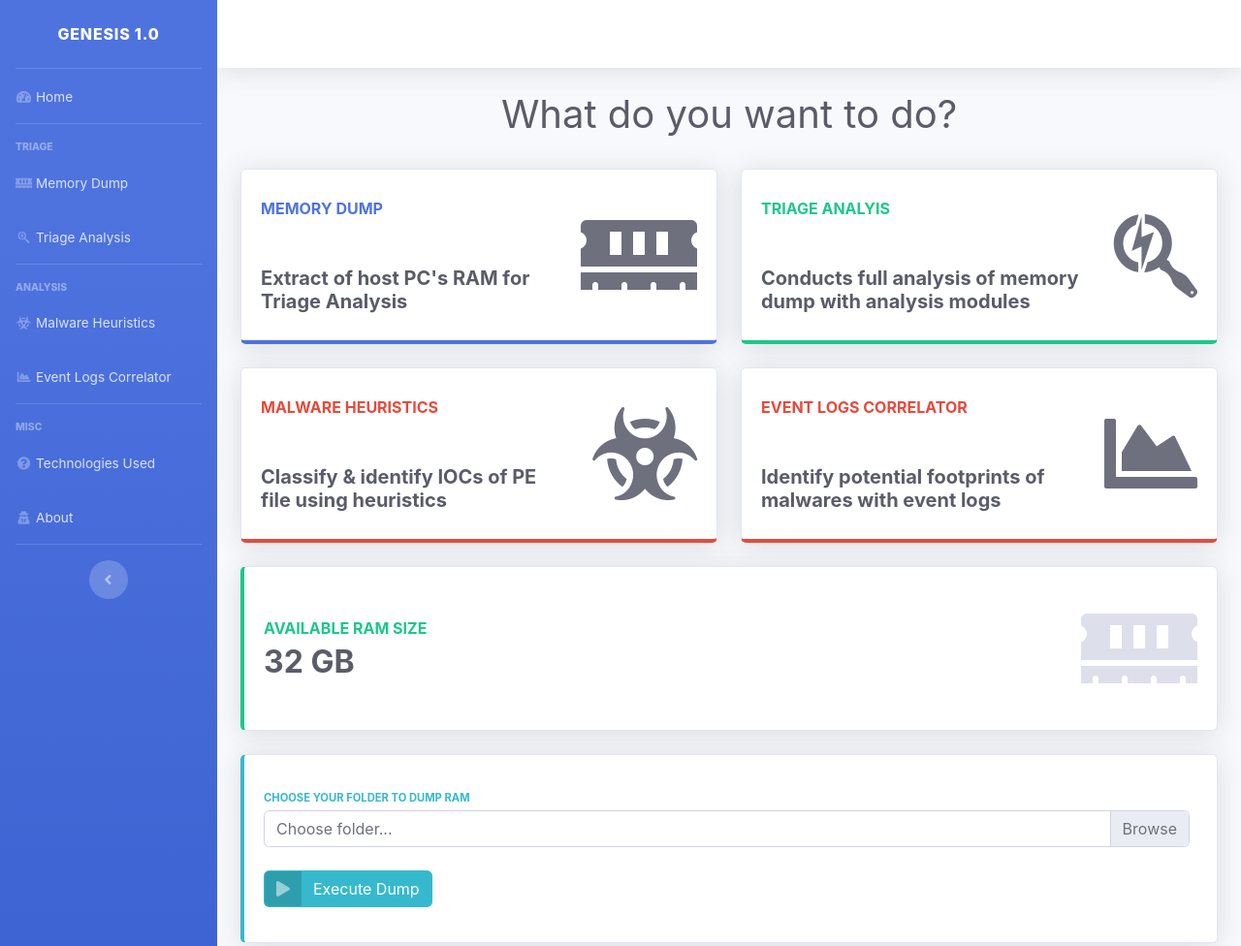
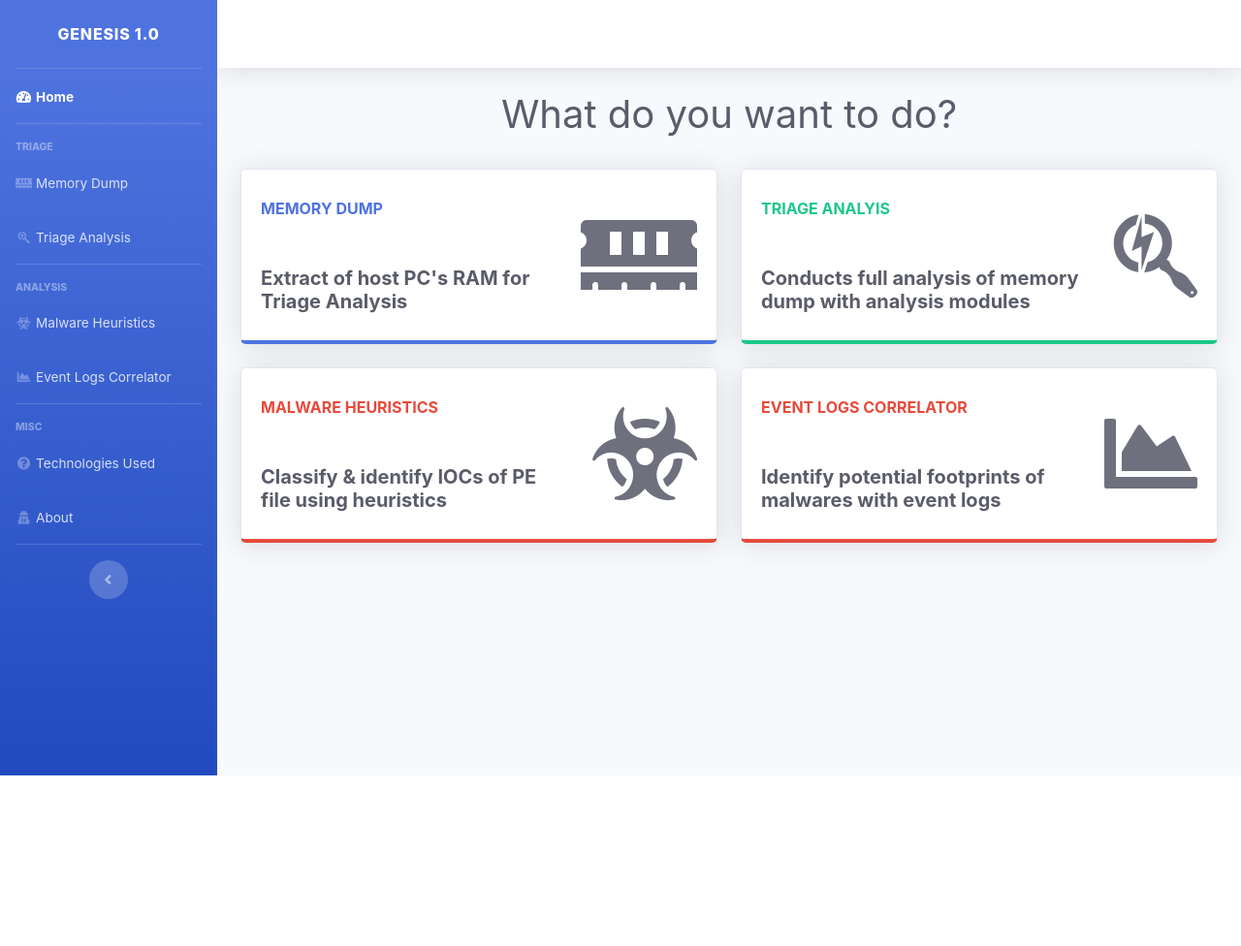
Before and after one commit to javvylx/Enigma, a plain HTML site: page GUI/index.html in a window 1280 px wide. Shown: the top 976 px of the page at 97% size. After the commit the page ends 800 px from the top, so only its background shows below. Drawn offline with Linux system fonts and the light colour scheme; a web font is replaced by a local one.

Commit message:
Changes 21 Oct 2020
Modified SideBar
Done Malware & Evt Pages

```diff
--- a/GUI/index.html
+++ b/GUI/index.html
@@ -11,6 +11,8 @@
 
 <link href="css/sb-admin-2.min.css" rel="stylesheet">
 <link href="css/style.css" rel="stylesheet">
+<link href="vendor/datatables/dataTables.bootstrap4.min.css" rel="stylesheet">
+
 <script src="vendor/jquery/jquery.min.js"></script>
 <script src="vendor/bootstrap/js/bootstrap.bundle.min.js"></script>
 <script src="vendor/jquery-easing/jquery.easing.min.js"></script>
@@ -20,6 +22,10 @@
 <script src="ui_libs/toastr.min.js"></script>
 <script src="ui_libs/loadingoverlay.min.js"></script>
 <script src="ui_libs/aris.js"></script>
+<script src="vendor/datatables/jquery.dataTables.min.js"></script>
+<script src="vendor/datatables/dataTables.bootstrap4.min.js"></script>
+
+
 <script language="javascript">
 needsUpdate = {csv: true, benchmarking: false, plot_map: false };
 
@@ -96,6 +102,24 @@ $(function () {
 			]
 		];
 	}
+
+	// ['div', {class: 'mb-4 '},
+	// 	['div', {class: 'card border-left-success shadow h-100 py-3'},
+	// 		['div', {class: 'card-body'},
+	// 			['div', {class: 'row no-gutters align-items-center'},
+	// 				['div', {class: 'col mr-2'},
+ //                    	['div',{class: 'text-xl font-weight-bold text-success text-uppercase mb-1'}, "Available RAM Size"],
+ //                    	['div', {class: 'h2 mb-0 font-weight-bold text-gray-800'}, "32 GB"]
+ //                  	],
+ //                  	['div', {class: 'col-auto'},
+ //                  		['i' , {class: 'fas fa-memory fa-6x text-gray-300'}]
+ //                  	]
+
+ //                ]
+ //            ]
+ //        ]
+ //    ];
+
 
 
 
@@ -222,8 +246,11 @@ $(function () {
 // gridClass, colorStyle, title, desc, iconClass
 
 	var homeRamDumpCtx = genHomeCardCtx("home-ram-card", "col-xl-6 col-md-6 home-card", "primary", "Memory Dump", "Extract of host PC's RAM for Triage Analysis", "fas fa-memory");
+
 	var homeTriageCtx = genHomeCardCtx("home-triage-card", "col-xl-6 col-md-6 home-card", "success", "Triage Analyis", "Conducts full analysis of memory dump with analysis modules", "fab fa-searchengin");
+
 	var homeMalwareCtx = genHomeCardCtx("home-malware-card", "col-xl-6 col-md-6 home-card", "danger", "Malware Heuristics", "Classify & identify IOCs of PE file using heuristics", "fas fa-biohazard");
+
 	var homeWindowLogCtx = genHomeCardCtx("home-window-card", "col-xl-6 col-md-6 home-card", "danger", "Event Logs Correlator", "Identify potential footprints of malwares with event logs", "fas fa-chart-area");
 
 
@@ -260,7 +287,7 @@ $(function () {
  	);
 
  	var triageInstructionsCtx = genPageIntroCardCtx("Instructions", "fas fa-info-circle", [
- 		genParaCtx("Fill in case name & choose folder location to dump analysis output", "",)
+ 		genParaCtx("Fill in case name & choose folder location to dump analysis output", "", "")
 	]);
 
 
@@ -268,7 +295,7 @@ $(function () {
 
  	// return genInfoCardCtx(cardId, gridClass, colorStyle, genInfoBodyCtx(title, desc, iconClass, colorStyle));
 
- 	var triageFunctionsDescCtx = genPageIntroCardCtx("Functionalities", "fas fa-brackets-curly", [
+ 	var triageFunctionsDescCtx = genPageIntroCardCtx("Functionalities", "fas fa-atom", [
  		genParaCtx("The whole triage process covers the following ", "h4 col-12 mb-5" ),
  		genHomeCardCtx("triage-func-network", "col-xl-4 col-md-4 triage-desc-card", "success", "Network Connectivity", "", "fas fa-wifi icon-cog"),
  		genHomeCardCtx("triage-func-command", "col-xl-4 col-md-4 triage-desc-card", "success", "Commands Executed", "", "fas fa-terminal"),
@@ -278,8 +305,6 @@ $(function () {
  		genHomeCardCtx("triage-func-virustotal", "col-xl-4 col-md-4 triage-desc-card", "success", "Virustotal", "", "fas fa-viruses")],
  		"row"
  	);
-
-
 
 
 	var triageRequiredInputCtx = genFileSelectCtx("triage-card-select_image",
@@ -294,6 +319,15 @@ $(function () {
  	);
 
 
+ 	var malwareFunctionsCtx = genPageIntroCardCtx("Functions", "fas fa-atom", [
+ 		genParaCtx("This module analyses Portable Executables (PE) files in several aspect", "h4 col-12 mb-5" ),
+ 		genHomeCardCtx("malware-func-heuristics", "col-xl-3 col-md-3 triage-desc-card", "primary", "Heuristics", "", "fas fa-viruses"),
+ 		genHomeCardCtx("malware-func-entropy", "col-xl-3 col-md-3 triage-desc-card", "primary", "Entropy", "", "fas fa-sort-numeric-up-alt"),
+ 		genHomeCardCtx("malware-func-imports", "col-xl-3 col-md-3 triage-desc-card", "primary", "Imported Functions", "", "fas fa-file-import"),
+ 		genHomeCardCtx("malware-func-ml", "col-xl-3 col-md-3 triage-desc-card", "primary", "ML", "", "fas fa-robot")],
+ 		"row"
+	);
+
  	var malwareRequiredInputCtx = genFileSelectCtx("malware-card-select-file",
  		"Choose your PE file to analyse",
 		"malware-input-folder",
@@ -304,21 +338,122 @@ $(function () {
 		"fas fa-play",
 		"info"
  	);
+
+
+
+ 	var evtInstructionsCtx = genPageIntroCardCtx("Information", "fas fa-info-circle", [
+ 		genParaCtx("Select desired windows log to analyse. Some examples of windows logs are Security.evtx, System.evtx, etc.", "", "")
+	]);
+
+ 	var evtRequiredInputCtx = genFileSelectCtx("evt-card-select-file",
+ 		"Choose your Windows Log to analyse",
+		"evt-input-folder",
+		"Choose file...",
+		"FILE",
+		"evt-btn-run",
+		"Execute correlation",
+		"fas fa-play",
+		"info"
+ 	);
+
+ 	function genTableWithDivCtx(mainDivId, subDivId, tblId, divDesc) {
+ 		return ['div', {id: mainDivId, class: 'col-xl-12 col-md-12 mb-4'},
+	 		['div', {class: 'card shadow mb-4'},
+	            ['div', {class: 'card-header py-3'},
+	             	['h6',  {class: 'm-0 font-weight-bold text-primary'}, divDesc]
+	            ],
+	            ['div', {id: subDivId, class: 'card-body'},
+	            	['div', {class: 'table-responsive'},
+		            	['table', {id: tblId, class: 'table table-bordered', id: 'dataTable',  width: '100%', cellspacing: '0'},
+							['thead',
+								['tr',
+									['th', ,'TimeStamp'],
+									['th', 'EventID'],
+									['th', 'Classification Type'],
+									['th', 'Desc']
+								]
+							],
+			      //           ['tfoot',
+			      //               ['tr',
+									// ['th', ,'TimeStamp'],
+									// ['th', 'EventID'],
+									// ['th', 'Classification Type'],
+									// ['th', 'Desc']
+			      //               ]
+			      //           ],
+			                ['tbody',
+			                    ['tr',
+			                    	['td', 'Passaway time'],
+			                    	['td', 'Your daddy ID'],
+			                    	['td', 'Dropout'],
+			                    	['td', 'Im gona suicide']
+				                ],
+				                ['tr',
+									['td', 'Passaway time'],
+									['td', 'Your daddy ID'],
+									['td', 'Dropout'],
+									['td', 'Im gona suicide']
+			                    ]
+			                ]
+		               ]
+	              	]
+	            ]
+	        ]
+        ];
+
+// <tbody>
+// 	<tr>
+// 		<td>Jenette Caldwell</td>
+// 		<td>Development Lead</td>
+// 		<td>New York</td>
+// 		<td>30</td>
+// 		<td>2011/09/03</td>
+// 		<td>$345,000</td>
+// 	</tr>
+// 	<tr>
+// 		<td>Yuri Berry</td>
+// 		<td>Chief Marketing Officer (CMO)</td>
+// 		<td>New York</td>
+// 		<td>40</td>
+// 		<td>2009/06/25</td>
+// 		<td>$675,000</td>
+// 	</tr>
+
+
+
+// </tbody>
+
+
+ 	}
+
+
+ 	// var evtResultsTableCtx =
  	// Population of elements into specific rows
 
 	$('#row-home').html(HTML(dashboardCtxs));
 	$(HTML(sideMenuCtx)).insertAfter('#first-boarder');
+	// 1
 	$('#row-memory').html(HTML([memRamSizeCardCtx, memRequiredInputCtx]));
+
+	// 2
 	$('#row-triage').html(HTML([triageInstructionsCtx, triageFunctionsDescCtx, triageRequiredInputCtx]));
 
-	$('#row-malware').html(HTML([malwareRequiredInputCtx]));
+	// 3
+	$('#row-malware').html(HTML([malwareFunctionsCtx, malwareRequiredInputCtx]));
+
+	// mainDivId, subDivId, tblId, subDivDesc
+
+	$('#row-event').html(HTML([evtInstructionsCtx, evtRequiredInputCtx, genTableWithDivCtx('evt-results-cont', 'evt-results-sub-cont', 'evt-results-tbl', 'Log Analysis Results')]));
+
+
+	$('#dataTable').DataTable();
 
 	var arrTitles = {
 			"home": "What do you want to do",
 			"memory": "RAM Dump",
 			"triage": "Volatility Dump",
 			"malware": "Malware Heuristics",
-			"event": "Windows EVT Correlator",
+			"event": "Windows Logs Correlator",
 			"about": "About",
 			"technologies": "Technologies"
 	};
@@ -326,6 +461,7 @@ $(function () {
 	$('.nav-item').click(function() {
 
 		// Set Sidebar to active then toggle page
+		if (!$(this).hasClass('active')) {
 			$('.nav-item').removeClass('active');
 			$(this).addClass('active');
 
@@ -335,6 +471,8 @@ $(function () {
 			$("#"+$(this).attr('id').replace("side", "content-header")).show()
 			$("#" + $(this).attr('id').replace("side", "row")).fadeIn(1000);
 			console.log($(this).attr('id'))
+		}
+
 	});
 
 	/* --- End of Toggle Pages --- */
@@ -347,7 +485,12 @@ $(function () {
 	});
 
 
-
+	var startUp = function() {
+		$('#side-home').addClass("active");
+		$('.content-row').hide();
+		$('#row-home').show();
+	}
+	startUp();
 
 // End of OnloadDoc
 });
@@ -444,15 +587,6 @@ $(function () {
 
 
 					</div>
-				<!-- Footer -->
-				<!-- <footer class="sticky-footer bg-white">
-					<div class="container my-auto">
-						<div class="copyright text-center my-auto">
-							<span>Copyright &copy; Your Website 2020</span>
-						</div>
-					</div>
-				</footer> -->
-				<!-- End of Footer -->
 
 
 			</div>
```
Also changed, not shown: GUI/css/sb-admin-2.css. Lines whose indentation alone changed are shown as unchanged.
